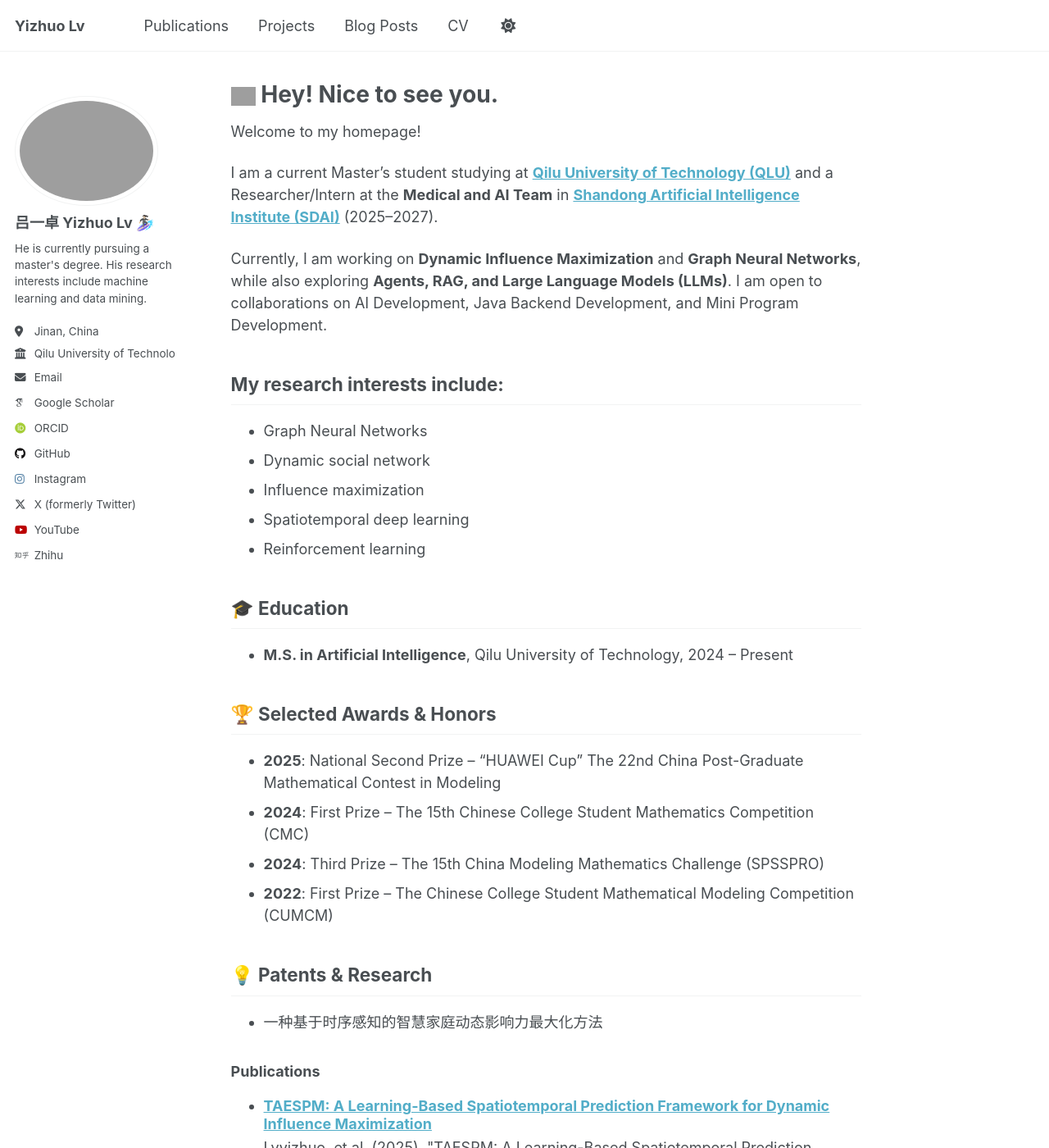
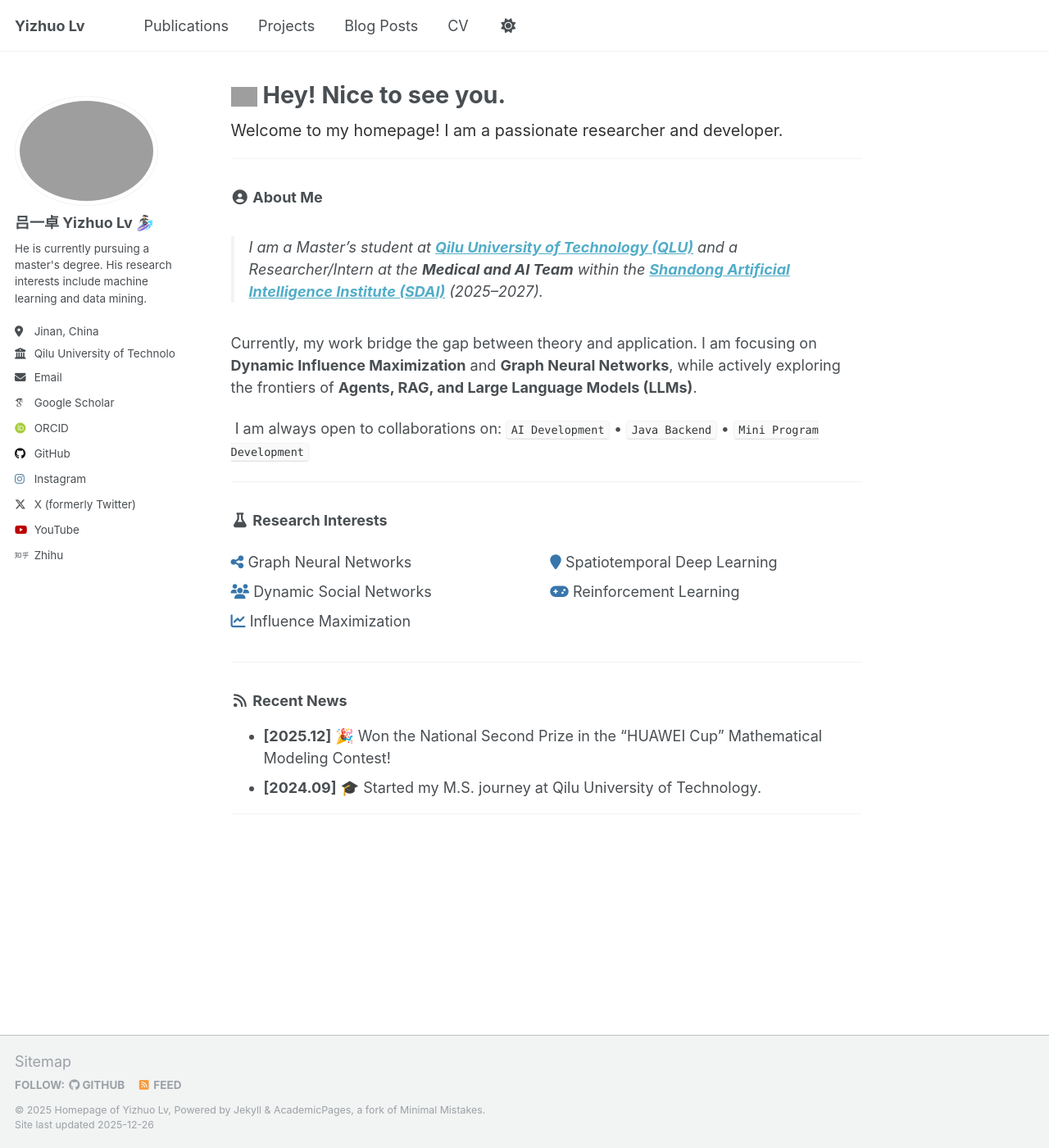
Before and after one commit to Lvyizhuo/lvyizhuo.github.io, a Jekyll site: the page built from _pages/about.md, in a window 1280 px wide and 1400 px high. Shown: the whole window at 82% size. Built offline with Jekyll 4.4.1, drawn with Linux system fonts in a browser that asks for light colours; some web fonts are replaced; some of the changed text lies outside the part shown; grey boxes are pictures that could not be loaded.

Commit message:
更新主页

```diff
--- a/CNAME
+++ /dev/null
@@ -1 +0,0 @@
-mmgg.dpdns.org
--- a/_config.yml
+++ b/_config.yml
@@ -13,7 +13,7 @@ title                    : "Yizhuo Lv"
 title_separator          : "-"
 name                     : &name "Homepage of Yizhuo Lv"
 description              : &description "Lv Yizhuo's academic personal website focuses on research in machine learning and data mining."
-url                      : https://mmgg.dpdns.org # the base hostname & protocol for your site e.g. "https://[your GitHub username].github.io" or if you already have some other page hosted on Github then use "https://[your GitHub username].github.io/[Your Repo Name]"
+url                      : https://Lvyizhuo.github.io # the base hostname & protocol for your site e.g. "https://[your GitHub username].github.io" or if you already have some other page hosted on Github then use "https://[your GitHub username].github.io/[Your Repo Name]"
 baseurl                  : "" # the subpath of your site, e.g. "/blog"
 repository               : "Lvyizhuo/Lvyizhuo.github.io"
 
--- a/_pages/about.md
+++ b/_pages/about.md
@@ -7,39 +7,72 @@ redirect_from:
   - /about.html
 ---
 
-<h1><img src="https://emojis.slackmojis.com/emojis/images/1531849430/4246/blob-sunglasses.gif?1531849430" width="30"/> Hey! Nice to see you.</h1>
+<h1 style="font-size: 1.6em; border-bottom: none; margin-bottom: 10px;">
+  <img src="https://emojis.slackmojis.com/emojis/images/1531849430/4246/blob-sunglasses.gif?1531849430" width="32" style="vertical-align: middle;"/>
+  Hey! Nice to see you.
+</h1>
 
-Welcome to my homepage!
+<div style="font-size: 1.1em; line-height: 1.6; color: #333;">
+Welcome to my homepage! I am a passionate researcher and developer.
+</div>
 
-I am a current Master's student studying at **[Qilu University of Technology (QLU)](https://www.qlu.edu.cn/)** and a Researcher/Intern at the **Medical and AI Team** in **[Shandong Artificial Intelligence Institute (SDAI)](http://.sdai.net/)** (2025–2027).
+---
 
-Currently, I am working on **Dynamic Influence Maximization** and **Graph Neural Networks**, while also exploring **Agents, RAG, and Large Language Models (LLMs)**. I am open to collaborations on AI Development, Java Backend Development, and Mini Program Development.
+### <i class="fa fa-fw fa-user-circle"></i> About Me
 
-## My research interests include:
-- Graph Neural Networks
-- Dynamic social network
-- Influence maximization
-- Spatiotemporal deep learning
-- Reinforcement learning
+> I am a Master's student at **[Qilu University of Technology (QLU)](https://www.qlu.edu.cn/)** and a Researcher/Intern at the **Medical and AI Team** within the **[Shandong Artificial Intelligence Institute (SDAI)](http://sdai.net/)** (2025–2027).
 
-## 🎓 Education
+Currently, my work bridge the gap between theory and application. I am focusing on **Dynamic Influence Maximization** and **Graph Neural Networks**, while actively exploring the frontiers of **Agents, RAG, and Large Language Models (LLMs)**.
+
+<i class="fa fa-handshake-o"></i> I am always open to collaborations on:
+`AI Development` • `Java Backend` • `Mini Program Development`
+
+---
+
+### <i class="fa fa-fw fa-flask"></i> Research Interests
+
+<div style="display: grid; grid-template-columns: 1fr 1fr; gap: 10px;">
+  <div>
+    <ul style="list-style-type: none; padding-left: 0;">
+      <li><i class="fa fa-share-alt" style="color: #3776AB;"></i> Graph Neural Networks</li>
+      <li><i class="fa fa-users" style="color: #3776AB;"></i> Dynamic Social Networks</li>
+      <li><i class="fa fa-line-chart" style="color: #3776AB;"></i> Influence Maximization</li>
+    </ul>
+  </div>
+  <div>
+    <ul style="list-style-type: none; padding-left: 0;">
+      <li><i class="fa fa-map-marker" style="color: #3776AB;"></i> Spatiotemporal Deep Learning</li>
+      <li><i class="fa fa-gamepad" style="color: #3776AB;"></i> Reinforcement Learning</li>
+    </ul>
+  </div>
+</div>
+
+---
+
+### <i class="fa fa-fw fa-rss"></i> Recent News
+* **[2025.12]** 🎉 Won the National Second Prize in the "HUAWEI Cup" Mathematical Modeling Contest!
+* **[2024.09]** 🎓 Started my M.S. journey at Qilu University of Technology.
+
+---
+
+<!-- ## 🎓 Education
 * **M.S. in Artificial Intelligence**, Qilu University of Technology, 2024 – Present
 
 ## 🏆 Selected Awards & Honors
 * **2025**: National Second Prize – "HUAWEI Cup" The 22nd China Post-Graduate Mathematical Contest in Modeling
 * **2024**: First Prize – The 15th Chinese College Student Mathematics Competition (CMC)
 * **2024**: Third Prize – The 15th China Modeling Mathematics Challenge (SPSSPRO)
-* **2022**: First Prize – The Chinese College Student Mathematical Modeling Competition (CUMCM)
+* **2022**: First Prize – The Chinese College Student Mathematical Modeling Competition (CUMCM) -->
 
-## 💡 Patents & Research
-* 一种基于时序感知的智慧家庭动态影响力最大化方法
+<!-- ## 💡 Patents & Research
+* 一种基于时序感知的智慧家庭动态影响力最大化方法 -->
 
-### Publications
+<!-- ### Publications
 <ul>{% for post in site.publications reversed %}
   {% include archive-single-cv.html %}
-{% endfor %}</ul>
+{% endfor %}</ul> -->
 
-<h2 align="left">🛠 Things I code with:</h2>
+<!-- <h2 align="left">🛠 Things I code with:</h2>
 
 **AI & Algorithms**: Reinforcement Learning (RL), Graph Neural Networks (GNN), Large Language Models (LLMs), AI Application Development.
 
@@ -81,4 +114,4 @@ Currently, I am working on **Dynamic Influence Maximization** and **Graph Neural
 
 ## 👨‍🏫 Others
 * **Teaching**: Mathematics Teacher at Xinyang Third Primary School (2024.04 – 2024.10).
-* **Service**: Active member of the Medical and AI research group at SDAI.
+* **Service**: Active member of the Medical and AI research group at SDAI. -->
```
